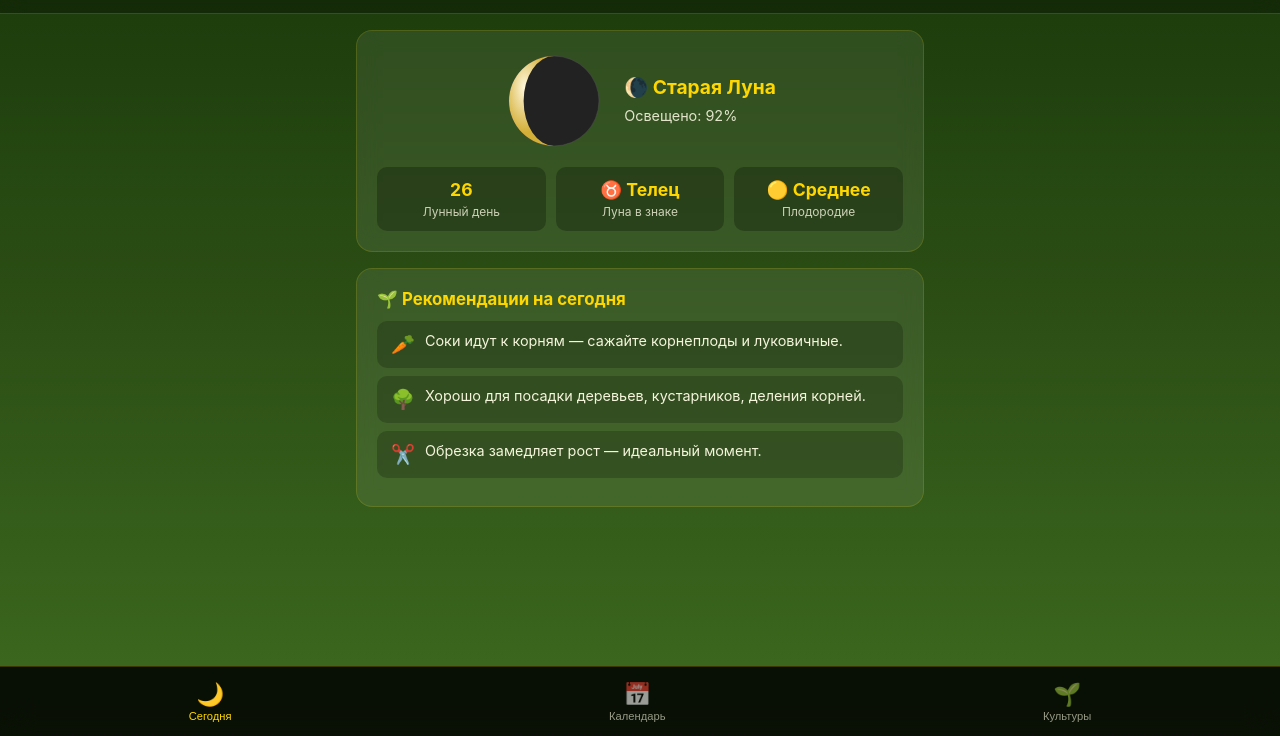
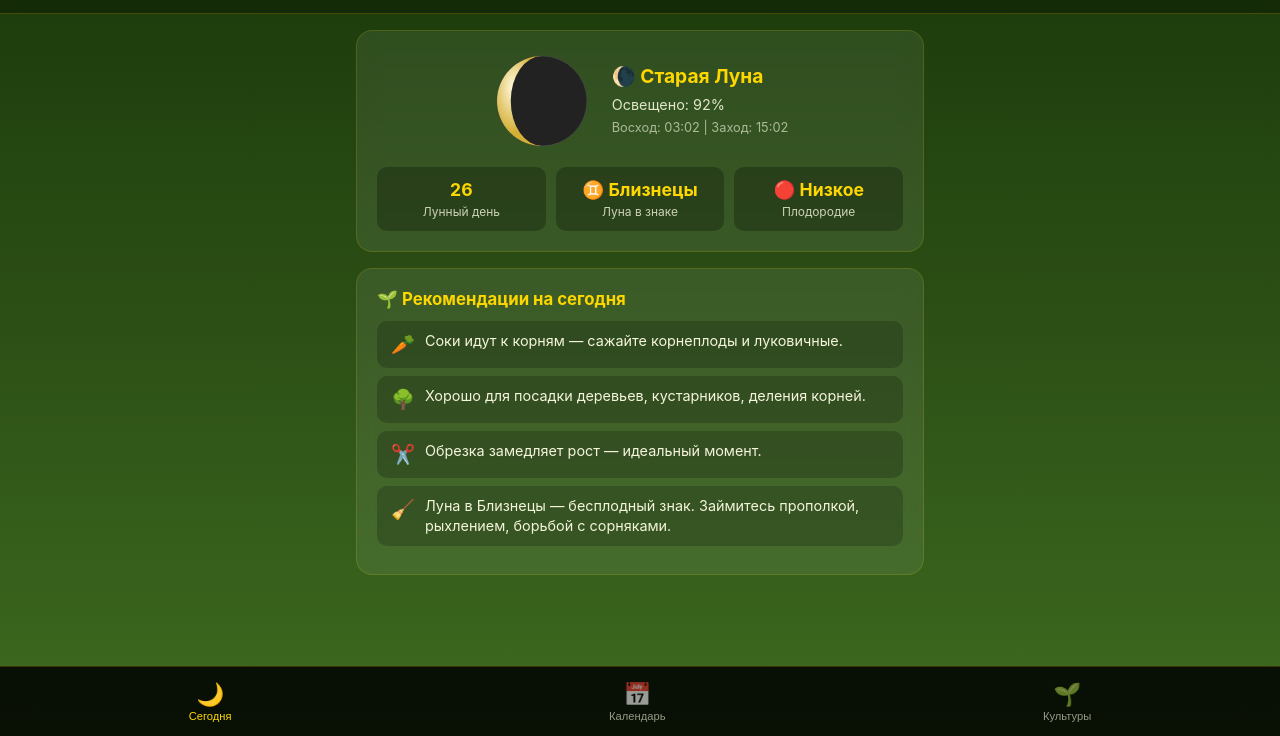
Before and after one commit to ooohtaniii/lunar-calendar, a plain HTML site: page index.html in a window 1280 px wide. Shown: the part 64-800 px from the top of the page. Drawn offline with Linux system fonts and the light colour scheme.

Commit message:
fix moscow time

```diff
--- a/index.html
+++ b/index.html
@@ -392,9 +392,13 @@
 
 <script>
 /* =========================================================
-   АСТРОНОМИЧЕСКИЕ РАСЧЁТЫ (без внешних API)
-   Основано на алгоритмах Жана Мёсауса
+   АСТРОНОМИЧЕСКИЕ РАСЧЁТЫ ДЛЯ МОСКВЫ
    ========================================================= */
+
+// Координаты Москвы
+const MOSCOW_LAT = 55.7558;
+const MOSCOW_LON = 37.6173;
+const MOSCOW_TZ = 3; // UTC+3
 
 // Синодический месяц (средняя длительность)
 const SYNODIC_MONTH = 29.53058867;
@@ -403,14 +407,21 @@ const SIDEREAL_MONTH = 27.321661;
 // Опорная точка: известное новолуние (2000-01-06 18:14 UTC)
 const KNOWN_NEW_MOON_JD = 2451550.1;
 
-// Преобразование даты в юлианскую дату
+// Получить московское время из любого Date
+function getMoscowTime(date = new Date()) {
+  const utc = date.getTime() + date.getTimezoneOffset() * 60000;
+  return new Date(utc + 3600000 * MOSCOW_TZ);
+}
+
+// Преобразование даты в юлианскую дату (для московского времени)
 function dateToJD(date) {
-  const y = date.getUTCFullYear();
-  const m = date.getUTCMonth() + 1;
-  const d = date.getUTCDate() +
-            date.getUTCHours()/24 +
-            date.getUTCMinutes()/1440 +
-            date.getUTCSeconds()/86400;
+  const msk = getMoscowTime(date);
+  const y = msk.getUTCFullYear();
+  const m = msk.getUTCMonth() + 1;
+  const d = msk.getUTCDate() +
+            msk.getUTCHours()/24 +
+            msk.getUTCMinutes()/1440 +
+            msk.getUTCSeconds()/86400;
   let Y = y, M = m;
   if (M <= 2) { Y--; M += 12; }
   const A = Math.floor(Y / 100);
@@ -455,13 +466,9 @@ function lunarDay(date) {
 function moonLongitude(date) {
   const jd = dateToJD(date);
   const T = (jd - 2451545.0) / 36525;
-  // Средняя longitude Луны
   let L0 = 218.316 + 481267.881 * T;
-  // Аномалия
   const M = (134.9 + 477198.85 * T) % 360;
-  // Элонгация от Солнца
   const D = (297.85 + 445267.11 * T) % 360;
-  // Основные поправки (упрощённо)
   let lon = L0
           + 6.29 * Math.sin(M * Math.PI/180)
           - 1.27 * Math.sin((2*D - M) * Math.PI/180)
@@ -499,16 +506,42 @@ function fertilityLabel(fertile) {
 }
 
 /* =========================================================
+   ВОСХОД И ЗАХОД ЛУНЫ ДЛЯ МОСКВЫ
+   ========================================================= */
+function moonRiseSet(date) {
+  const msk = getMoscowTime(date);
+  const jd = dateToJD(msk);
+
+  // Упрощённый расчёт (без учёта рефракции и параллакса)
+  // Для точных расчётов нужна библиотека astronomy-engine
+  const age = moonAge(msk);
+  const phase = age / SYNODIC_MONTH;
+
+  // Приблизительное время восхода/захода на основе фазы
+  // Новолуние: восход ~6:00, заход ~18:00
+  // Полнолуние: восход ~18:00, заход ~6:00
+  const riseHour = 6 + phase * 24;
+  const setHour = 18 + phase * 24;
+
+  const formatTime = (h) => {
+    h = ((h % 24) + 24) % 24;
+    const hours = Math.floor(h);
+    const mins = Math.floor((h - hours) * 60);
+    return `${hours.toString().padStart(2, '0')}:${mins.toString().padStart(2, '0')}`;
+  };
+
+  return {
+    rise: formatTime(riseHour),
+    set: formatTime(setHour)
+  };
+}
+
+/* =========================================================
    РЕНДЕРИНГ ВИЗУАЛИЗАЦИИ ЛУНЫ (SVG)
    ========================================================= */
 function renderMoon(phase) {
-  // phase: 0 = новолуние, 0.5 = полнолуние
   const R = 45;
-  const cx = 50, cy = 50;
-  // Вычисляем "ширину" освещённой части
-  // Используем параметрическое представление терминатора
-  const illumination = Math.cos(phase * 2 * Math.PI); // от 1 до -1
-  // Рисуем Луну как два полукруга + эллипс терминатора
+  const illumination = Math.cos(phase * 2 * Math.PI);
   let svg = `<svg viewBox="0 0 100 100">
     <defs>
       <radialGradient id="moonGrad" cx="35%" cy="35%">
@@ -519,23 +552,17 @@ function renderMoon(phase) {
     <circle cx="50" cy="50" r="${R}" fill="#222" stroke="#555" stroke-width="0.5"/>`;
 
   if (phase < 0.5) {
-    // Растущая: освещена правая часть
     const rx = Math.abs(illumination) * R;
     if (phase < 0.25) {
-      // Серп растущий (освещено меньше половины справа)
       svg += `<path d="M 50 5 A 45 45 0 0 1 50 95 A ${rx} 45 0 0 0 50 5 Z" fill="url(#moonGrad)"/>`;
     } else {
-      // Больше половины справа
       svg += `<path d="M 50 5 A 45 45 0 0 1 50 95 A ${rx} 45 0 0 1 50 5 Z" fill="url(#moonGrad)"/>`;
     }
   } else {
-    // Убывающая: освещена левая часть
     const rx = Math.abs(illumination) * R;
     if (phase < 0.75) {
-      // Больше половины слева
       svg += `<path d="M 50 5 A 45 45 0 0 0 50 95 A ${rx} 45 0 0 0 50 5 Z" fill="url(#moonGrad)"/>`;
     } else {
-      // Серп убывающий
       svg += `<path d="M 50 5 A 45 45 0 0 0 50 95 A ${rx} 45 0 0 1 50 5 Z" fill="url(#moonGrad)"/>`;
     }
   }
@@ -553,7 +580,6 @@ function getRecommendations(date) {
   const fertility = fertilityLabel(sign.fertile);
   const recs = [];
 
-  // Общие рекомендации по фазе
   if (phaseInfo.type === 'new') {
     recs.push({ icon: '🚫', text: 'Не сажайте и не пересаживайте — Луна в покое.' });
     recs.push({ icon: '✂️', text: 'Хорошее время для санитарной обрезки и борьбы с вредителями.' });
@@ -565,13 +591,12 @@ function getRecommendations(date) {
     recs.push({ icon: '🍅', text: 'Пик концентрации соков — собирайте урожай.' });
     recs.push({ icon: '🫙', text: 'Отличное время для консервирования и заготовок.' });
     recs.push({ icon: '🚫', text: 'Не рекомендуется обрезка и посадка.' });
-  } else { // waning
+  } else {
     recs.push({ icon: '🥕', text: 'Соки идут к корням — сажайте корнеплоды и луковичные.' });
     recs.push({ icon: '🌳', text: 'Хорошо для посадки деревьев, кустарников, деления корней.' });
     recs.push({ icon: '✂️', text: 'Обрезка замедляет рост — идеальный момент.' });
   }
 
-  // Уточнения по знаку
   if (sign.fertile === 'high') {
     recs.push({ icon: '✨', text: `Луна в ${sign.name} — знак повышенной плодородности. Посевы дадут щедрый урожай.` });
   } else if (sign.fertile === 'low') {
@@ -638,22 +663,26 @@ calMonth.setDate(1);
 let selectedDate = null;
 
 function formatDate(d) {
-  return `${WEEKDAYS[d.getDay()]}, ${d.getDate()} ${MONTHS[d.getMonth()]} ${d.getFullYear()}`;
+  const msk = getMoscowTime(d);
+  return `${WEEKDAYS[msk.getDay()]}, ${msk.getDate()} ${MONTHS[msk.getMonth()]} ${msk.getFullYear()}`;
 }
 
 function updateToday() {
   const now = new Date();
-  document.getElementById('headerDate').textContent = formatDate(now);
+  const msk = getMoscowTime(now);
+  document.getElementById('headerDate').textContent = formatDate(now) + ' (МСК)';
 
   const phase = moonPhase(now);
   const phaseInfo = getPhaseName(phase);
   const sign = getZodiacSign(now);
   const fertility = fertilityLabel(sign.fertile);
+  const riseSet = moonRiseSet(now);
 
   document.getElementById('moonVisual').innerHTML = renderMoon(phase);
   document.getElementById('moonPhaseName').textContent = `${phaseInfo.emoji} ${phaseInfo.name}`;
-  document.getElementById('moonPhaseDesc').textContent =
-    `Освещено: ${Math.round(Math.abs(Math.cos(phase * Math.PI)) * 100)}%`;
+  document.getElementById('moonPhaseDesc').innerHTML =
+    `Освещено: ${Math.round(Math.abs(Math.cos(phase * Math.PI)) * 100)}%<br>` +
+    `<span style="font-size:0.8rem;opacity:0.7;">Восход: ${riseSet.rise} | Заход: ${riseSet.set}</span>`;
   document.getElementById('lunarDay').textContent = lunarDay(now);
   document.getElementById('zodiacSign').textContent = `${sign.symbol} ${sign.name}`;
   document.getElementById('fertility').textContent = `${fertility.emoji} ${fertility.text}`;
@@ -665,19 +694,19 @@ function updateToday() {
 }
 
 function renderCalendar() {
-  const year = calMonth.getFullYear();
-  const month = calMonth.getMonth();
+  const msk = getMoscowTime(calMonth);
+  const year = msk.getFullYear();
+  const month = msk.getMonth();
   document.getElementById('calMonth').textContent = `${MONTHS_NOM[month]} ${year}`;
 
   const firstDay = new Date(year, month, 1);
   const lastDay = new Date(year, month + 1, 0);
-  // Понедельник = 0
   let startWeekday = (firstDay.getDay() + 6) % 7;
 
   const container = document.getElementById('calDays');
   container.innerHTML = '';
 
-  const today = new Date();
+  const today = getMoscowTime(new Date());
   today.setHours(0,0,0,0);
 
   for (let i = 0; i < startWeekday; i++) {
@@ -779,7 +808,6 @@ setInterval(updateToday, 60000);
    PWA: Service Worker и установка
    ========================================================= */
 if ('serviceWorker' in navigator) {
-  // Регистрируем SW, если файл есть
   navigator.serviceWorker.register('sw.js').catch(() => {});
 }
 
@@ -790,6 +818,22 @@ window.addEventListener('beforeinstallprompt', (e) => {
   document.getElementById('installHint').classList.add('show');
   setTimeout(() => document.getElementById('installHint').classList.remove('show'), 8000);
 });
+
+/* =========================================================
+   ОТЛАДКА
+   ========================================================= */
+function debugMoon() {
+  const today = new Date();
+  const msk = getMoscowTime(today);
+  console.log('Локальное время:', today.toString());
+  console.log('Московское время:', msk.toString());
+  console.log('JD:', dateToJD(today));
+  console.log('Возраст Луны (дни):', moonAge(today).toFixed(2));
+  console.log('Фаза (0..1):', moonPhase(today).toFixed(3));
+  console.log('Знак зодиака:', getZodiacSign(today).name);
+  console.log('Название фазы:', getPhaseName(moonPhase(today)).name);
+  console.log('Восход/Заход:', moonRiseSet(today));
+}
 </script>
 </body>
 </html>
```
